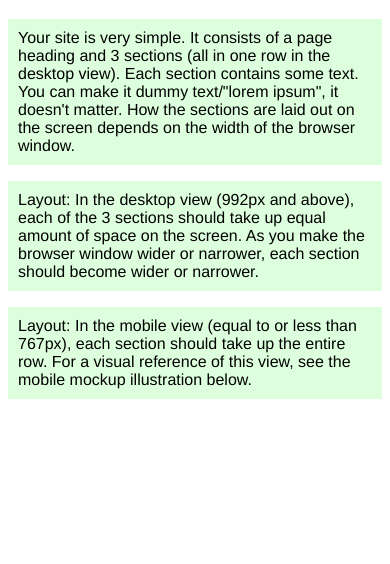
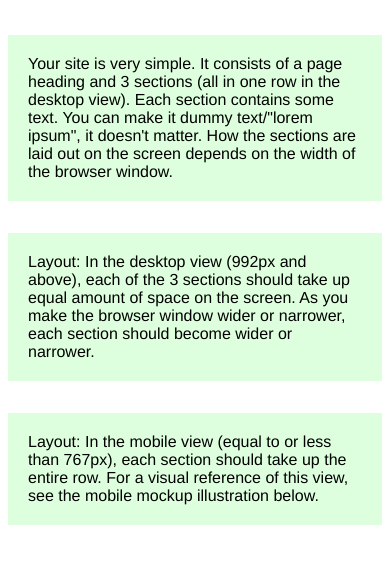
Before and after one commit to cataviator/coursera-task-week-2, a plain HTML site: page index.html in a window 390 px wide. Shown: the part 98-662 px from the top of the page. Drawn offline with Linux system fonts and the light colour scheme.

Commit message:
float left on mobile version

```diff
--- a/style.css
+++ b/style.css
@@ -10,8 +10,7 @@ body {
 
 p {
 	background-color: #deffde;
-	padding: 10px;
-
+	padding: 20px;
 }
 
 /*---Desktop version---*/
@@ -34,5 +33,6 @@ p {
 @media (max-width: 767px) {
 	.col-sm-12 {
 		width: 100%;
+		float: left;
 	}
 }
```
